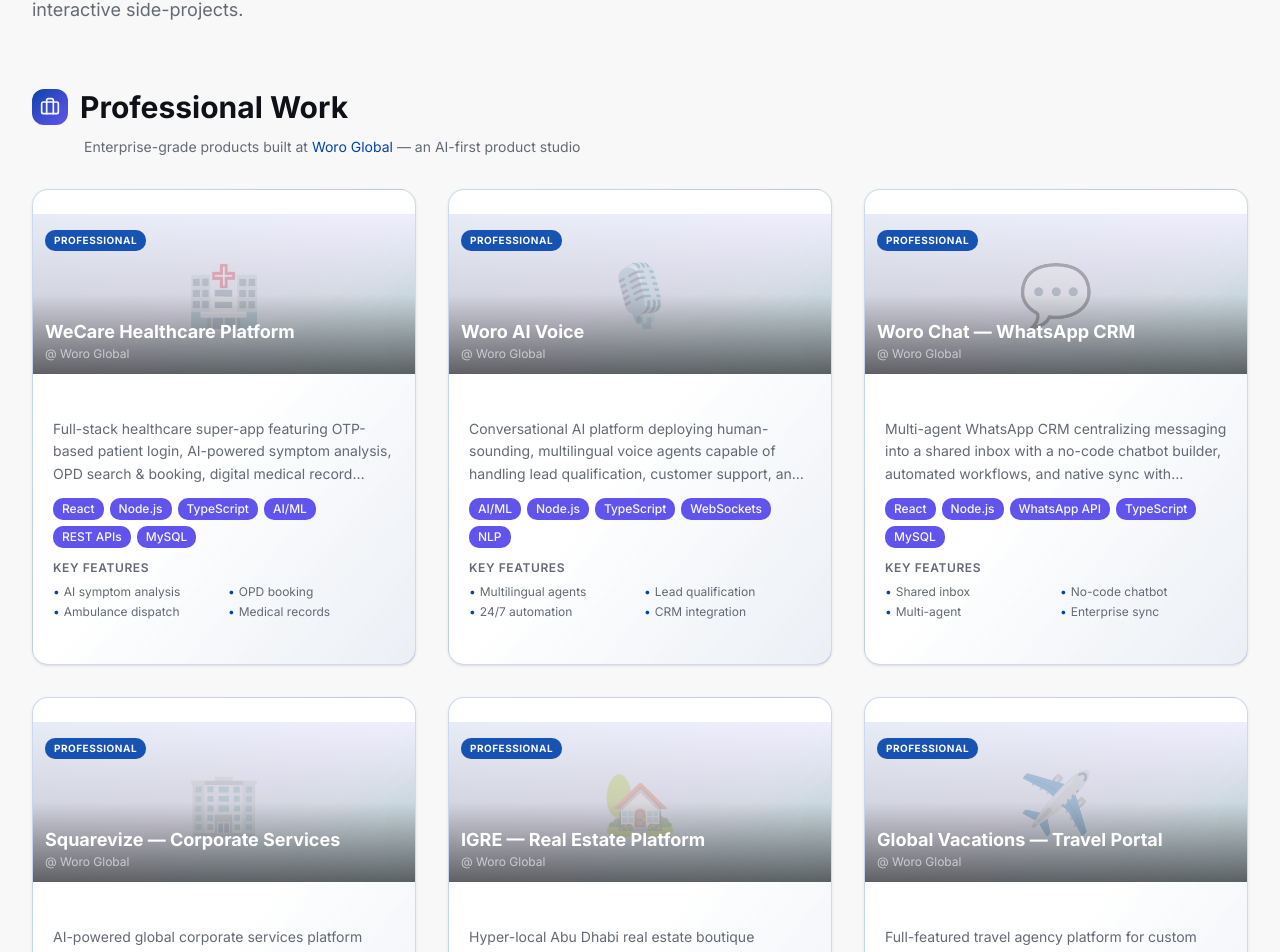
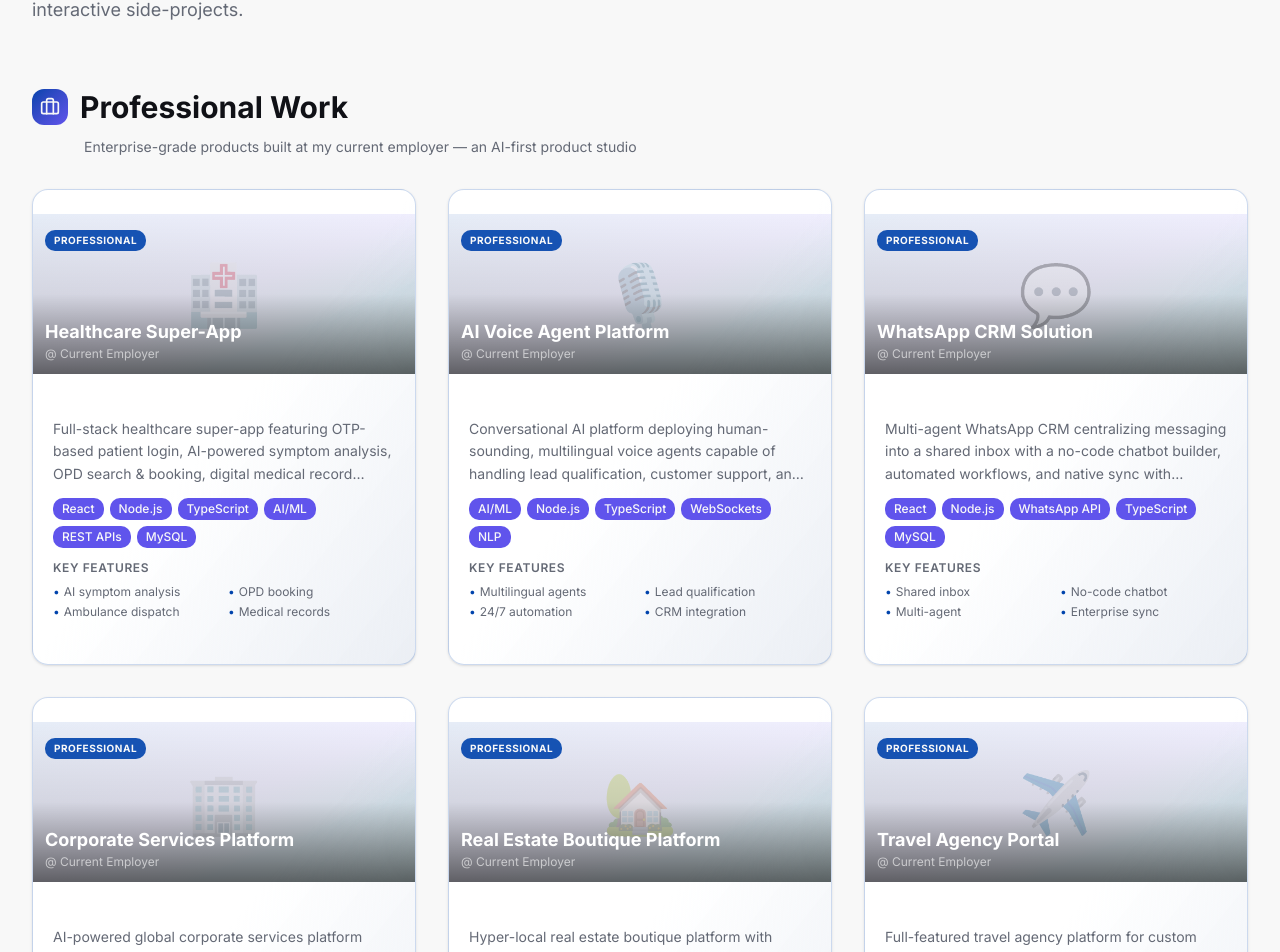
Before and after one commit to adityaraj9900/Portfolio-2026, a Next.js app: page /projects in a window 1280 px wide. Shown: the part 214-1166 px from the top of the page. Built offline with nearby package versions, Linux system fonts and the light colour scheme.

Commit message:
Remove all client/product names from professional projects section

```diff
--- a/app/projects/page.tsx
+++ b/app/projects/page.tsx
@@ -22,67 +22,67 @@ const WORO_EMOJI = ["🏥", "🎙️", "💬", "🏢", "🏡", "✈️", "📋"]
 export default function Projects() {
   const professionalProjects: Project[] = [
     {
-      title: "WeCare Healthcare Platform",
+      title: "Healthcare Super-App",
       description:
         "Full-stack healthcare super-app featuring OTP-based patient login, AI-powered symptom analysis, OPD search & booking, digital medical record hosting, pharmacy services, home nursing care, and a multi-panel ambulance dispatch network.",
       image: "/placeholder.svg",
       tech: ["React", "Node.js", "TypeScript", "AI/ML", "REST APIs", "MySQL"],
       highlights: ["AI symptom analysis", "OPD booking", "Ambulance dispatch", "Medical records"],
-      company: "Woro Global",
+
     },
     {
-      title: "Woro AI Voice",
+      title: "AI Voice Agent Platform",
       description:
         "Conversational AI platform deploying human-sounding, multilingual voice agents capable of handling lead qualification, customer support, and appointment booking 24/7 — with seamless CRM workflow integrations.",
       image: "/placeholder.svg",
       tech: ["AI/ML", "Node.js", "TypeScript", "WebSockets", "NLP"],
       highlights: ["Multilingual agents", "Lead qualification", "24/7 automation", "CRM integration"],
-      company: "Woro Global",
+
     },
     {
-      title: "Woro Chat — WhatsApp CRM",
+      title: "WhatsApp CRM Solution",
       description:
         "Multi-agent WhatsApp CRM centralizing messaging into a shared inbox with a no-code chatbot builder, automated workflows, and native sync with enterprise tools like CRMs and helpdesks.",
       image: "/placeholder.svg",
       tech: ["React", "Node.js", "WhatsApp API", "TypeScript", "MySQL"],
       highlights: ["Shared inbox", "No-code chatbot", "Multi-agent", "Enterprise sync"],
-      company: "Woro Global",
+
     },
     {
-      title: "Squarevize — Corporate Services",
+      title: "Corporate Services Platform",
       description:
-        "AI-powered global corporate services platform automating company formation across UAE mainland and free zones, with integrated VAT compliance, accounting, cybersecurity, cloud infrastructure, and AI automation services.",
+        "AI-powered global corporate services platform automating company formation and compliance workflows, with integrated accounting, cybersecurity, cloud infrastructure, and AI automation services.",
       image: "/placeholder.svg",
       tech: ["Next.js", "TypeScript", "React", "Tailwind CSS", "AI"],
       highlights: ["Company formation", "UAE incorporation", "VAT compliance", "AI automation"],
-      company: "Woro Global",
+
     },
     {
-      title: "IGRE — Real Estate Platform",
+      title: "Real Estate Boutique Platform",
       description:
-        "Hyper-local Abu Dhabi real estate boutique platform with island-specific property listings, broker-inspected inventory, and client-first honest guidance — designed for long-term relationship-driven sales.",
+        "Hyper-local real estate boutique platform with area-specific property listings, broker-inspected inventory, and client-first guidance — designed for long-term relationship-driven sales.",
       image: "/placeholder.svg",
       tech: ["Next.js", "TypeScript", "React", "Tailwind CSS", "REST APIs"],
       highlights: ["Property listings", "Broker portal", "Abu Dhabi market", "Client matching"],
-      company: "Woro Global",
+
     },
     {
-      title: "Global Vacations — Travel Portal",
+      title: "Travel Agency Portal",
       description:
         "Full-featured travel agency platform for custom domestic and international tour package discovery, booking, and itinerary management with dual admin and customer-facing interfaces.",
       image: "/placeholder.svg",
       tech: ["React", "TypeScript", "Node.js", "REST APIs", "MySQL"],
       highlights: ["Tour packages", "Booking system", "Admin dashboard", "Itinerary builder"],
-      company: "Woro Global",
+
     },
     {
-      title: "Task Manager — Enterprise",
+      title: "Enterprise Task Manager",
       description:
         "Productivity and project tracking tool enabling teams to organize, assign, prioritize, and monitor agile workflows with role-based access control, real-time updates, and progress analytics.",
       image: "/placeholder.svg",
       tech: ["React", "TypeScript", "Node.js", "REST APIs"],
       highlights: ["Agile workflows", "Role-based access", "Real-time updates", "Progress tracking"],
-      company: "Woro Global",
+
     },
   ]
 
@@ -206,10 +206,8 @@ export default function Projects() {
           <p className="text-base sm:text-lg text-muted-foreground max-w-3xl leading-relaxed">
             Enterprise products shipped at{" "}
             <a
-              href="https://woro.co.in"
-              target="_blank"
-              rel="noopener noreferrer"
-              className="text-primary hover:underline font-medium"
+              href="#"
+              className="text-primary font-medium"
             >
               Woro Global
             </a>
@@ -227,15 +225,7 @@ export default function Projects() {
           </div>
           <p className="text-sm text-muted-foreground mb-6 sm:mb-8 ml-[52px]">
             Enterprise-grade products built at{" "}
-            <a
-              href="https://woro.co.in"
-              target="_blank"
-              rel="noopener noreferrer"
-              className="text-primary hover:underline"
-            >
-              Woro Global
-            </a>{" "}
-            — an AI-first product studio
+  my current employer — an AI-first product studio
           </p>
 
           <div className="grid gap-6 sm:gap-8 md:grid-cols-2 lg:grid-cols-3">
@@ -255,7 +245,7 @@ export default function Projects() {
                   </div>
                   <div className="absolute bottom-3 left-3 right-3">
                     <h3 className="text-base sm:text-lg font-bold text-white leading-tight">{project.title}</h3>
-                    <p className="text-xs text-white/60 mt-0.5">@ {project.company}</p>
+                    <p className="text-xs text-white/60 mt-0.5">@ Current Employer</p>
                   </div>
                 </div>
 
```
